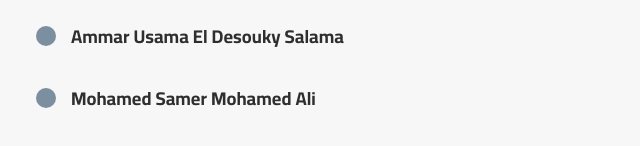
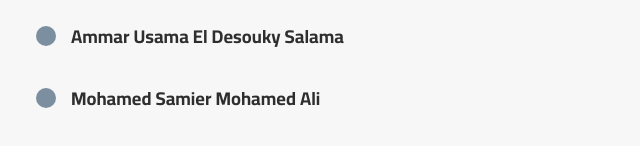
Before and after one commit to MRTM4M/hosis, a plain HTML site: page index.html in a window 1280 px wide. Shown: the part 4580-4726 px from the top of the page, 0-640 px from the left. Drawn offline with Linux system fonts and the light colour scheme.

Commit message:
Update index.html

```diff
--- a/index.html
+++ b/index.html
@@ -201,7 +201,7 @@
             <div class="member">Abd El Rahman Ahmad Mohamed Abdulla El Gohary</div>
             <div class="member">Mariam Elsaied Helmy Mohamed Ali </div>
             <div class="member">Ammar Usama El Desouky Salama</div>
-            <div class="member">Mohamed Samer Mohamed Ali</div>
+            <div class="member">Mohamed Samier Mohamed Ali</div>
         </div>
 
     </div>
@@ -216,4 +216,5 @@
 
     <script src="script.js"></script>
 </body>
+
 </html>
```
